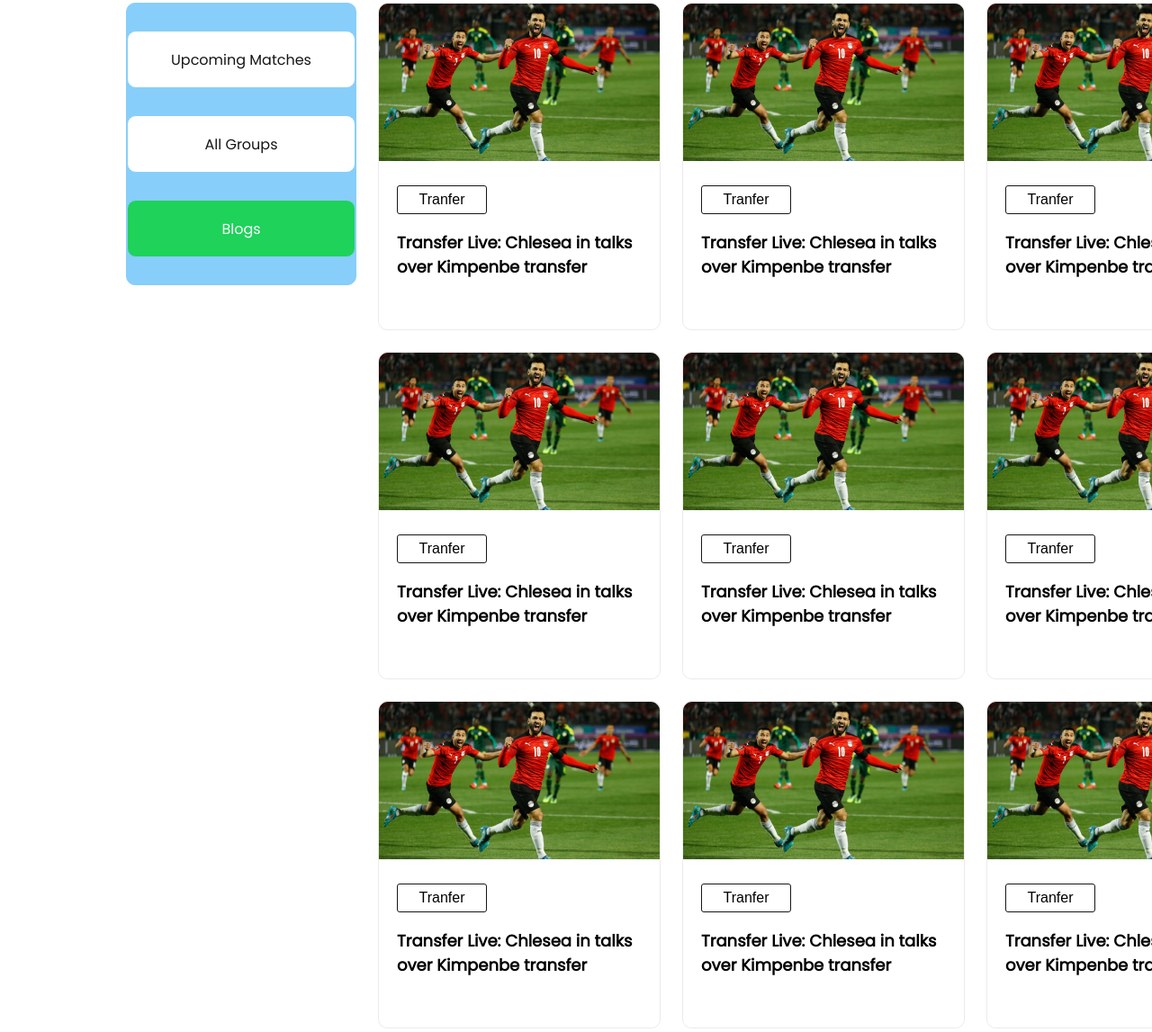
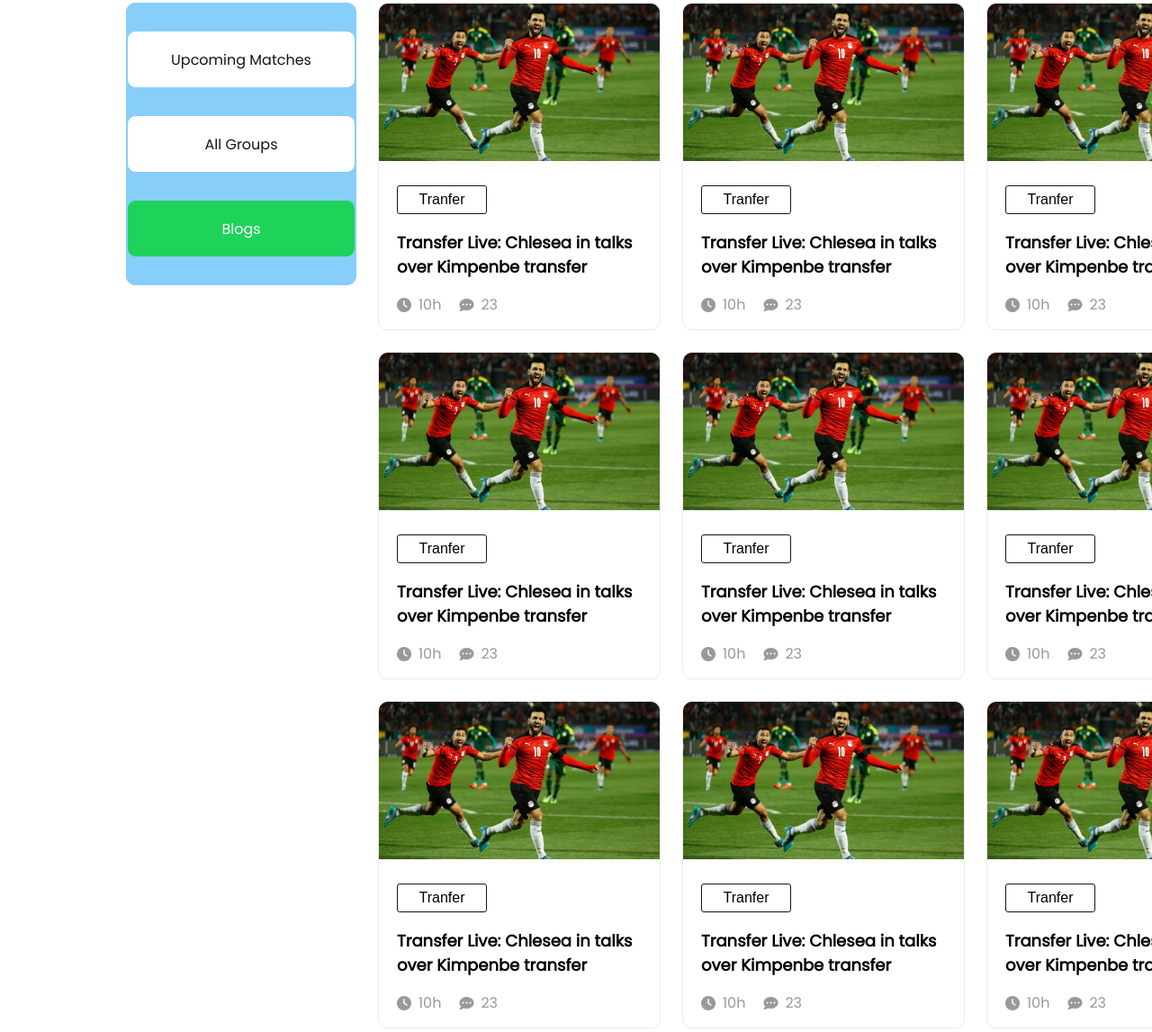
Before and after one commit to Hayat6488/World-Cup-2022, a plain HTML site: page index.html in a window 1280 px wide. Shown: the part 825-1972 px from the top of the page at 90% size. Drawn offline with Linux system fonts and the light colour scheme.

Commit message:
awesome font added

```diff
--- a/index.html
+++ b/index.html
@@ -36,9 +36,13 @@
                     <div class="blog-des">
                         <button class="transfer">Tranfer</button>
                         <h3>Transfer Live: Chlesea in talks over Kimpenbe transfer</h3>
-                        <div>
-                            <div></div>
-                            <div></div>
+                        <div class="blog-time">
+                            <div class="blog-time"><i class="fa-solid fa-clock"></i>
+                                <p>10h</p>
+                            </div>
+                            <div class="blog-time"><i class="fa-solid fa-comment-dots"></i>
+                                <p>23</p>
+                            </div>
                         </div>
                     </div>
                 </div>
@@ -47,9 +51,13 @@
                     <div class="blog-des">
                         <button class="transfer">Tranfer</button>
                         <h3>Transfer Live: Chlesea in talks over Kimpenbe transfer</h3>
-                        <div>
-                            <div></div>
-                            <div></div>
+                        <div class="blog-time">
+                            <div class="blog-time"><i class="fa-solid fa-clock"></i>
+                                <p>10h</p>
+                            </div>
+                            <div class="blog-time"><i class="fa-solid fa-comment-dots"></i>
+                                <p>23</p>
+                            </div>
                         </div>
                     </div>
                 </div>
@@ -58,9 +66,13 @@
                     <div class="blog-des">
                         <button class="transfer">Tranfer</button>
                         <h3>Transfer Live: Chlesea in talks over Kimpenbe transfer</h3>
-                        <div>
-                            <div></div>
-                            <div></div>
+                        <div class="blog-time">
+                            <div class="blog-time"><i class="fa-solid fa-clock"></i>
+                                <p>10h</p>
+                            </div>
+                            <div class="blog-time"><i class="fa-solid fa-comment-dots"></i>
+                                <p>23</p>
+                            </div>
                         </div>
                     </div>
                 </div>
@@ -69,9 +81,13 @@
                     <div class="blog-des">
                         <button class="transfer">Tranfer</button>
                         <h3>Transfer Live: Chlesea in talks over Kimpenbe transfer</h3>
-                        <div>
-                            <div></div>
-                            <div></div>
+                        <div class="blog-time">
+                            <div class="blog-time"><i class="fa-solid fa-clock"></i>
+                                <p>10h</p>
+                            </div>
+                            <div class="blog-time"><i class="fa-solid fa-comment-dots"></i>
+                                <p>23</p>
+                            </div>
                         </div>
                     </div>
                 </div>
@@ -80,9 +96,13 @@
                     <div class="blog-des">
                         <button class="transfer">Tranfer</button>
                         <h3>Transfer Live: Chlesea in talks over Kimpenbe transfer</h3>
-                        <div>
-                            <div></div>
-                            <div></div>
+                        <div class="blog-time">
+                            <div class="blog-time"><i class="fa-solid fa-clock"></i>
+                                <p>10h</p>
+                            </div>
+                            <div class="blog-time"><i class="fa-solid fa-comment-dots"></i>
+                                <p>23</p>
+                            </div>
                         </div>
                     </div>
                 </div>
@@ -91,9 +111,13 @@
                     <div class="blog-des">
                         <button class="transfer">Tranfer</button>
                         <h3>Transfer Live: Chlesea in talks over Kimpenbe transfer</h3>
-                        <div>
-                            <div></div>
-                            <div></div>
+                        <div class="blog-time">
+                            <div class="blog-time"><i class="fa-solid fa-clock"></i>
+                                <p>10h</p>
+                            </div>
+                            <div class="blog-time"><i class="fa-solid fa-comment-dots"></i>
+                                <p>23</p>
+                            </div>
                         </div>
                     </div>
                 </div>
@@ -102,9 +126,13 @@
                     <div class="blog-des">
                         <button class="transfer">Tranfer</button>
                         <h3>Transfer Live: Chlesea in talks over Kimpenbe transfer</h3>
-                        <div>
-                            <div></div>
-                            <div></div>
+                        <div class="blog-time">
+                            <div class="blog-time"><i class="fa-solid fa-clock"></i>
+                                <p>10h</p>
+                            </div>
+                            <div class="blog-time"><i class="fa-solid fa-comment-dots"></i>
+                                <p>23</p>
+                            </div>
                         </div>
                     </div>
                 </div>
@@ -113,9 +141,13 @@
                     <div class="blog-des">
                         <button class="transfer">Tranfer</button>
                         <h3>Transfer Live: Chlesea in talks over Kimpenbe transfer</h3>
-                        <div>
-                            <div></div>
-                            <div></div>
+                        <div class="blog-time">
+                            <div class="blog-time"><i class="fa-solid fa-clock"></i>
+                                <p>10h</p>
+                            </div>
+                            <div class="blog-time"><i class="fa-solid fa-comment-dots"></i>
+                                <p>23</p>
+                            </div>
                         </div>
                     </div>
                 </div>
@@ -124,9 +156,13 @@
                     <div class="blog-des">
                         <button class="transfer">Tranfer</button>
                         <h3>Transfer Live: Chlesea in talks over Kimpenbe transfer</h3>
-                        <div>
-                            <div></div>
-                            <div></div>
+                        <div class="blog-time">
+                            <div class="blog-time"><i class="fa-solid fa-clock"></i>
+                                <p>10h</p>
+                            </div>
+                            <div class="blog-time"><i class="fa-solid fa-comment-dots"></i>
+                                <p>23</p>
+                            </div>
                         </div>
                     </div>
                 </div>
--- a/styles/style.css
+++ b/styles/style.css
@@ -153,7 +153,27 @@ main {
 .blog-des h3 {
     font-size: 18px;
     font-weight: 600;
+    margin-top: 18px;
+    margin-bottom: 0px;
 }
+
+.blog-time{
+    display: flex;
+    align-items: center;
+    margin-right: 20px;
+}
+
+.blog-time p{
+    margin-left: 8px;
+    color: #16161670;
+}
+
+.blog-time i{
+    color: #16161670;
+}
+
+
+
 
 
 footer {
```
